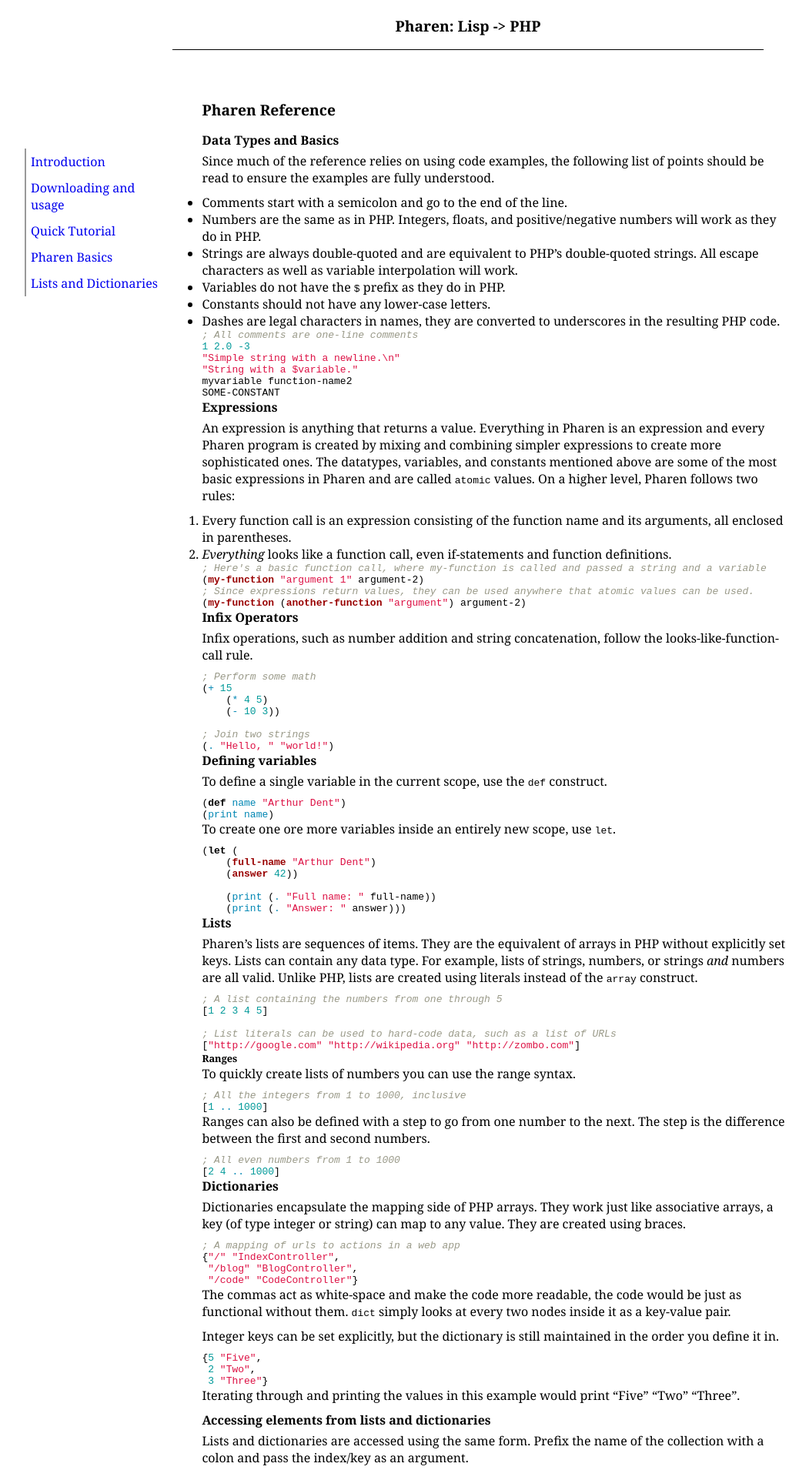
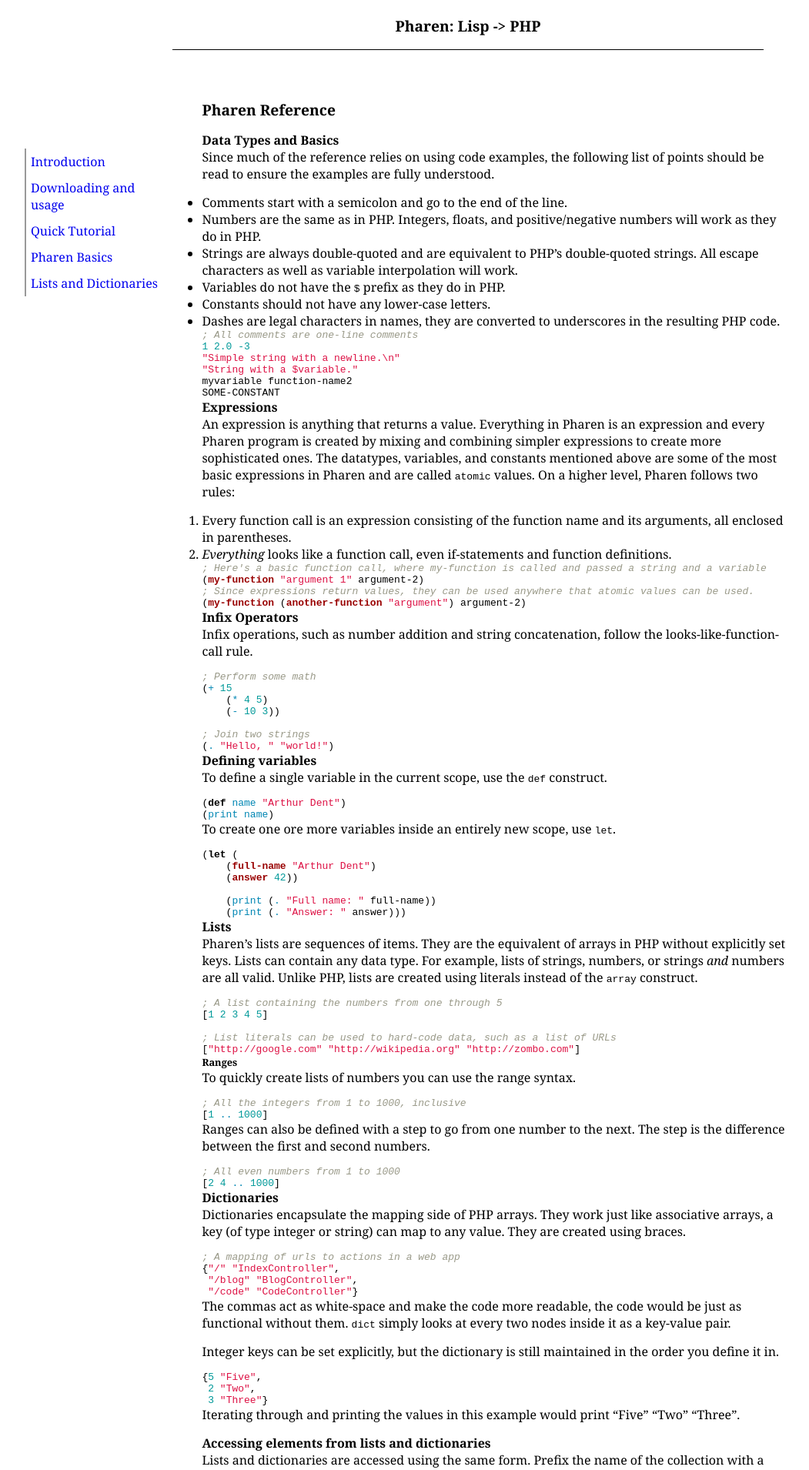
Before and after one commit to Scriptor/pharen, a Jekyll site: the page built from reference.markdown, in a window 1280 px wide. Shown: the top 1910 px of the page at 77% size, without its empty margins (32-1083 px from the left). Built offline with Jekyll 4.4.1, drawn with Linux system fonts in a browser that asks for light colours.

Commit message:
Minor tweaks.

```diff
--- a/css/screen.css
+++ b/css/screen.css
@@ -51,13 +51,12 @@ h2{
 }
 h3{
 	font-size: 1em;
-	margin-bottom: 5px;
 }
 h4{
-    font-size: .8em;
+    font-size: 0.8em;
 }
 p{
-	margin-bottom: 10px;
+	margin-bottom: 15px;
 	clear: both;
 	display: block;
 }
--- a/reference.markdown
+++ b/reference.markdown
@@ -157,8 +157,8 @@ Takes a test expression and two body expressions. If the test evaluates to true,
 
 {% highlight clojure %}
 (if (== 3 3)
-	(print "Cool, math still works.")
-	(print "Math no longer works..."))
+  (print "Cool, math still works.")
+  (print "Math no longer works..."))
 {% endhighlight %}
 
 Since `if` is just an expression, you can also embed it into other expressions. The following will have the same behavior as the above code:
```
